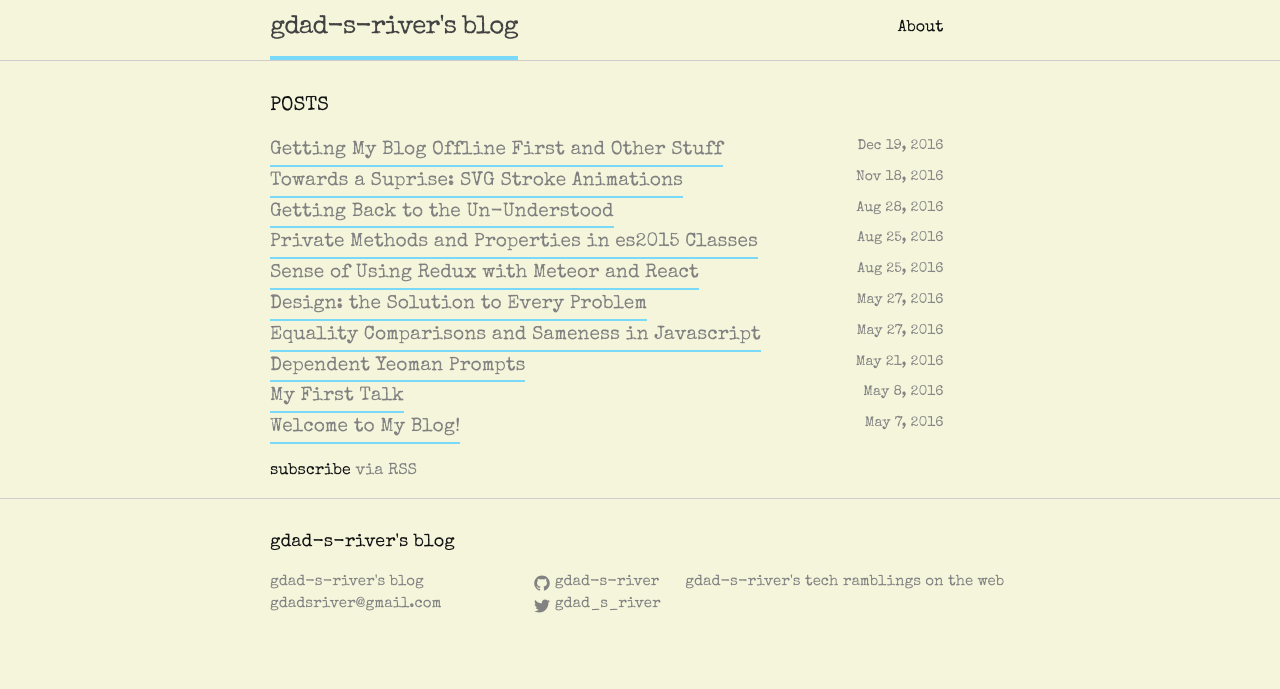
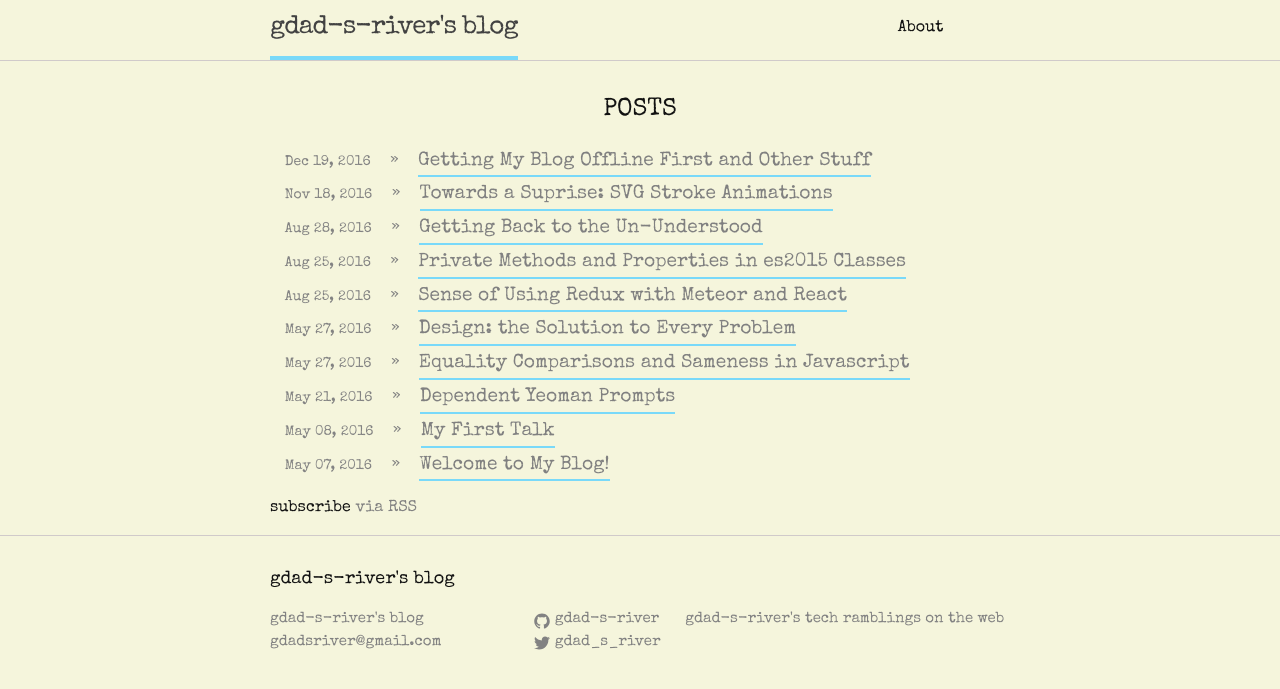
Before and after one commit to gdad-s-river/gdad-s-river.github.io, a Jekyll site: the page built from index.html, in a window 1280 px wide. Shown: the top 689 px of the page. Built offline with Jekyll 4.4.1, drawn with Linux system fonts in a browser that asks for light colours.

Commit message:
list styles changed + date format changed + sw version bump

```diff
--- a/_sass/_layout.scss
+++ b/_sass/_layout.scss
@@ -182,12 +182,13 @@
 }
 
 .page-heading {
-    font-size: 20px;
+    font-size: 25px;
     text-transform: uppercase;
+    text-align: center
 
-    @include media-query($on-palm) {
-        text-align: center;
-    }
+    // @include media-query($on-palm) {
+    //     text-align: center;
+    // }
 }
 
 .post-list {
@@ -210,9 +211,10 @@
           display: inline-block;
           margin-bottom: 0;
         }
-        span {
-          float:right;
-          margin-right: 9%;
+        .trails {
+          padding: 0 2%;
+          margin-right: 0;
+          font-size: 1.3rem;
         }
     }
 }
@@ -239,6 +241,8 @@
     -moz-transition: background .5s ease-out;
     -o-transition: background .5s ease-out;
     transition: background .5s ease-out;
+
+    padding-top: 3px;
 
     &:hover {
         background-color: #79d9f9;
--- a/index.html
+++ b/index.html
@@ -9,7 +9,7 @@ layout: default
   <ul class="post-list">
     {% for post in site.posts %}
       <li>
-        <span class="post-meta">{{ post.date | date: "%b %-d, %Y" }}</span>
+        <span class="post-meta">{{ post.date | date: "%b %d, %Y" }}  <span class="trails">»</span> </span>
         <h2>
           <a class="post-link" href="{{ post.url | prepend: site.baseurl }}">{{ post.title }}</a>
         </h2>
--- a/sw.js
+++ b/sw.js
@@ -2,7 +2,7 @@
 layout: null
 ---
 
-const staticCacheName = "gdad-s-river-static-v7";
+const staticCacheName = "gdad-s-river-static-v8";
 
 console.log("installing service worker");
 
```
